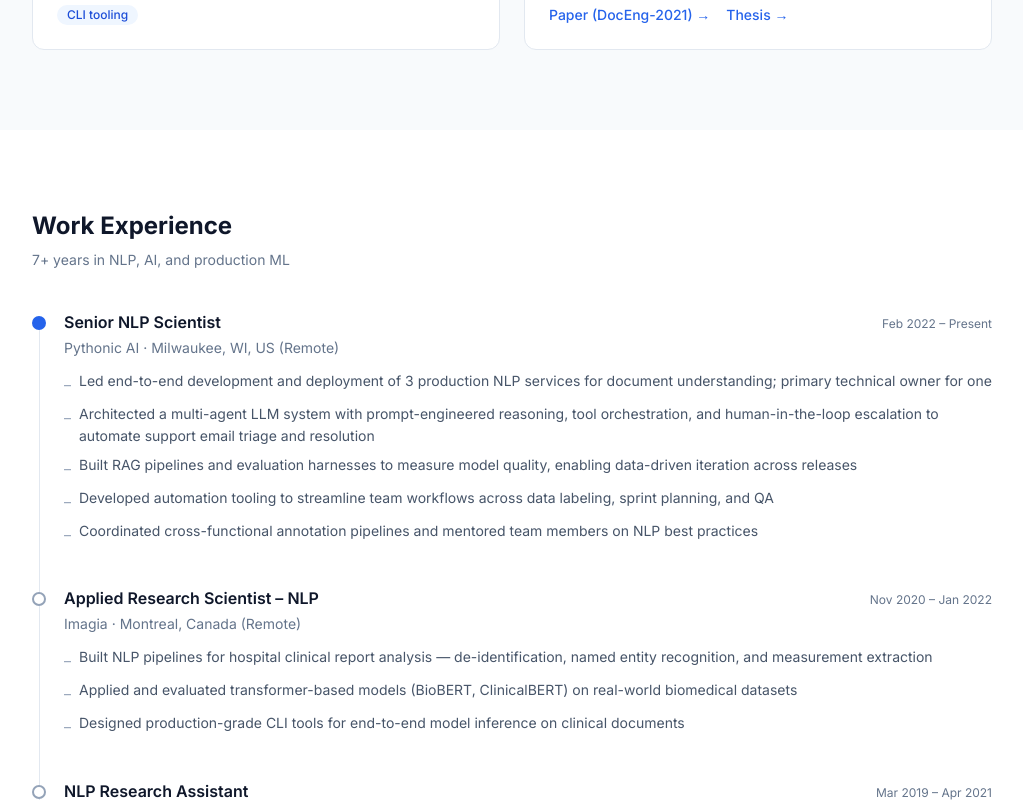
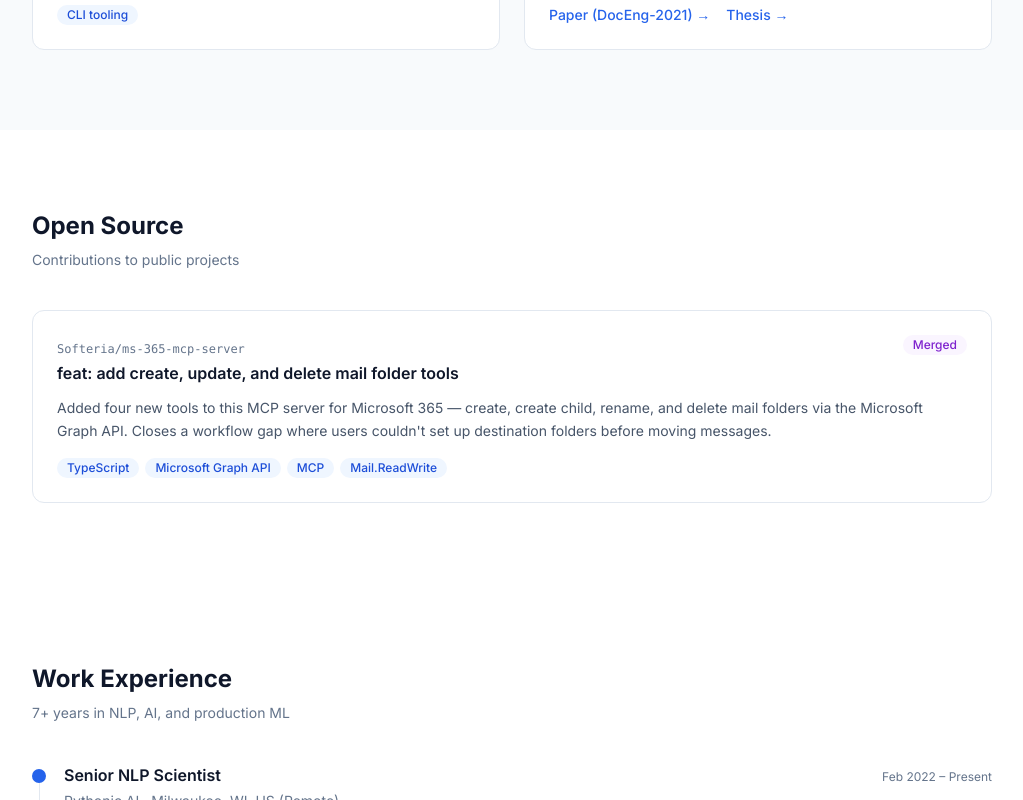
Before and after one commit to fatemerhmi/fatemerhmi.github.io, a Next.js app: page / in a window 1280 px wide. Shown: the part 1540-2340 px from the top of the page, without its empty margins (128-1151 px from the left). Built offline with nearby package versions, Linux system fonts and the light colour scheme.

Commit message:
feat: add open source contributions section

```diff
--- a/app/page.tsx
+++ b/app/page.tsx
@@ -1,6 +1,7 @@
 import Nav from "@/components/Nav";
 import Hero from "@/components/Hero";
 import FeaturedProjects from "@/components/FeaturedProjects";
+import OpenSource from "@/components/OpenSource";
 import WorkExperience from "@/components/WorkExperience";
 import Skills from "@/components/Skills";
 import Publications from "@/components/Publications";
@@ -14,6 +15,7 @@ export default function Home() {
       <main>
         <Hero />
         <FeaturedProjects />
+        <OpenSource />
         <WorkExperience />
         <Skills />
         <Publications />
--- a/components/Nav.tsx
+++ b/components/Nav.tsx
@@ -5,6 +5,7 @@ import { useState } from "react";
 const navLinks = [
   { href: "/#hero", label: "Home" },
   { href: "/#projects", label: "Projects" },
+  { href: "/#opensource", label: "Open Source" },
   { href: "/#experience", label: "Experience" },
   { href: "/#skills", label: "Skills" },
   { href: "/#publications", label: "Publications" },
--- /dev/null
+++ b/components/OpenSource.tsx
@@ -0,0 +1,85 @@
+const contributions = [
+  {
+    repo: "Softeria/ms-365-mcp-server",
+    repoUrl: "https://github.com/Softeria/ms-365-mcp-server",
+    prTitle: "feat: add create, update, and delete mail folder tools",
+    prUrl: "https://github.com/Softeria/ms-365-mcp-server/pull/276",
+    description:
+      "Added four new tools to this MCP server for Microsoft 365 — create, create child, rename, and delete mail folders via the Microsoft Graph API. Closes a workflow gap where users couldn't set up destination folders before moving messages.",
+    status: "Merged" as const,
+    stack: ["TypeScript", "Microsoft Graph API", "MCP", "Mail.ReadWrite"],
+  },
+];
+
+const statusStyles = {
+  Merged: "bg-purple-50 text-purple-700",
+  Open: "bg-green-50 text-green-700",
+  Closed: "bg-slate-100 text-slate-500",
+};
+
+export default function OpenSource() {
+  return (
+    <section id="opensource" className="bg-white py-20">
+      <div className="max-w-5xl mx-auto px-4 sm:px-6 lg:px-8">
+        <h2 className="text-2xl font-bold text-slate-900 mb-2">
+          Open Source
+        </h2>
+        <p className="text-slate-500 text-sm mb-10">
+          Contributions to public projects
+        </p>
+
+        <div className="flex flex-col gap-4">
+          {contributions.map((c) => (
+            <div
+              key={c.prUrl}
+              className="border border-slate-200 rounded-xl p-6 hover:shadow-md transition-shadow"
+            >
+              <div className="flex items-start justify-between gap-4 flex-wrap mb-3">
+                <div>
+                  <a
+                    href={c.repoUrl}
+                    target="_blank"
+                    rel="noopener noreferrer"
+                    className="text-xs font-mono text-slate-500 hover:text-blue-600 transition-colors"
+                  >
+                    {c.repo}
+                  </a>
+                  <h3 className="font-semibold text-slate-900 text-base mt-0.5">
+                    <a
+                      href={c.prUrl}
+                      target="_blank"
+                      rel="noopener noreferrer"
+                      className="hover:text-blue-600 transition-colors"
+                    >
+                      {c.prTitle}
+                    </a>
+                  </h3>
+                </div>
+                <span
+                  className={`text-xs font-medium px-2.5 py-0.5 rounded-full shrink-0 ${statusStyles[c.status]}`}
+                >
+                  {c.status}
+                </span>
+              </div>
+
+              <p className="text-sm text-slate-600 leading-relaxed mb-4">
+                {c.description}
+              </p>
+
+              <div className="flex flex-wrap gap-1.5">
+                {c.stack.map((tech) => (
+                  <span
+                    key={tech}
+                    className="inline-block bg-blue-50 text-blue-700 text-xs font-medium px-2.5 py-0.5 rounded-full"
+                  >
+                    {tech}
+                  </span>
+                ))}
+              </div>
+            </div>
+          ))}
+        </div>
+      </div>
+    </section>
+  );
+}
```
